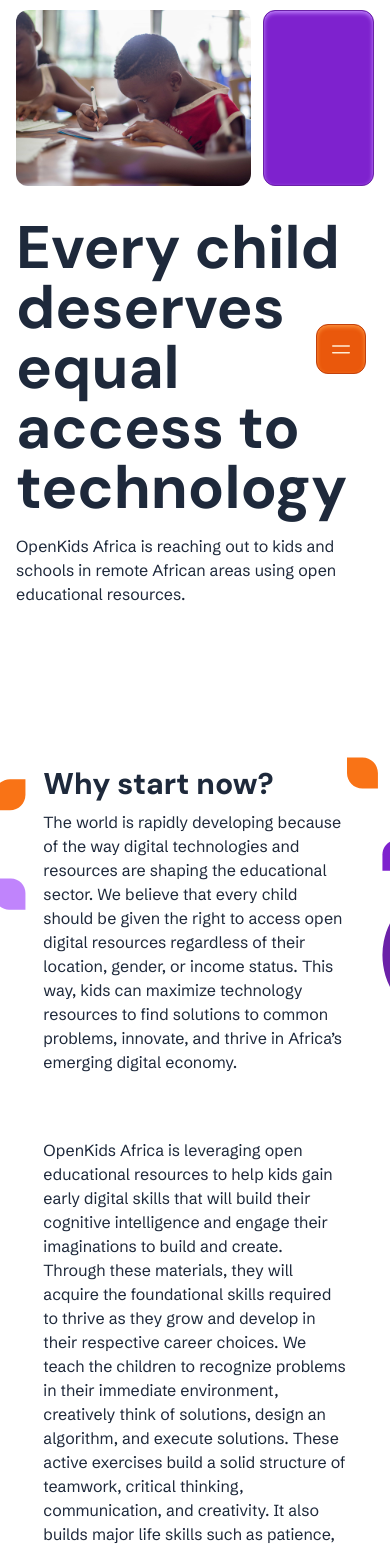
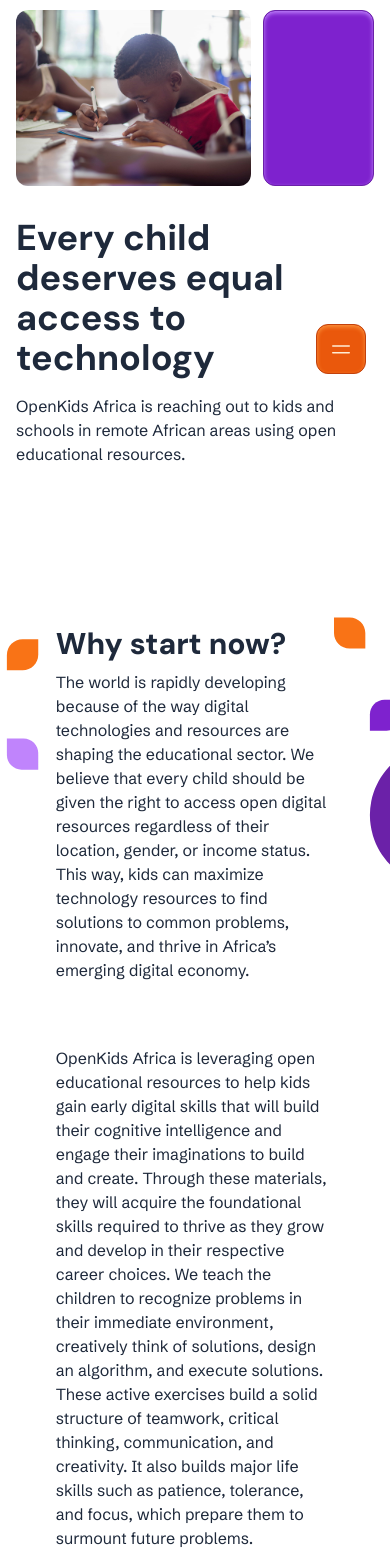
Before and after one commit to openkids-africa/openkidsafrica, a Nuxt app: page /programs in a window 390 px wide. Shown: the part 446-1996 px from the top of the page. Built offline with nearby package versions, Linux system fonts and the light colour scheme.

Commit message:
updates: minor changes & improvements

```diff
--- a/assets/css/main.css
+++ b/assets/css/main.css
@@ -83,7 +83,7 @@ body {
 }
 
 .page-header__caption {
-  @apply font-heading text-6xl font-bold;
+  @apply font-heading text-4xl font-bold lg:text-6xl;
 }
 
 .page-header__media-cont {
--- a/components/illustrations/Stats.vue
+++ b/components/illustrations/Stats.vue
@@ -13,7 +13,7 @@ onMounted(() => {
       scrollTrigger: {
         trigger: svg.value,
         start: "top 40%",
-        end: "bottom 80%",
+        end: "bottom 45%",
         scrub: true,
         // markers: true,
       },
--- a/pages/programs.vue
+++ b/pages/programs.vue
@@ -161,13 +161,13 @@ const programsContent = ref({
 }
 
 .why-section {
-  @apply relative px-[calc(100%/9)];
+  @apply relative px-[calc(100%/7)];
 }
 
 .why-section::before,
 .why-section::after {
   content: "";
-  @apply absolute left-0 top-0 h-full max-h-96 w-[calc(100%/9)] bg-cover bg-center bg-no-repeat lg:max-h-full xl:bg-contain;
+  @apply absolute left-0 top-0 h-full max-h-96 w-[calc(100%/7)] bg-cover bg-center bg-no-repeat lg:max-h-full xl:bg-contain;
 }
 
 .why-section::before {
```
